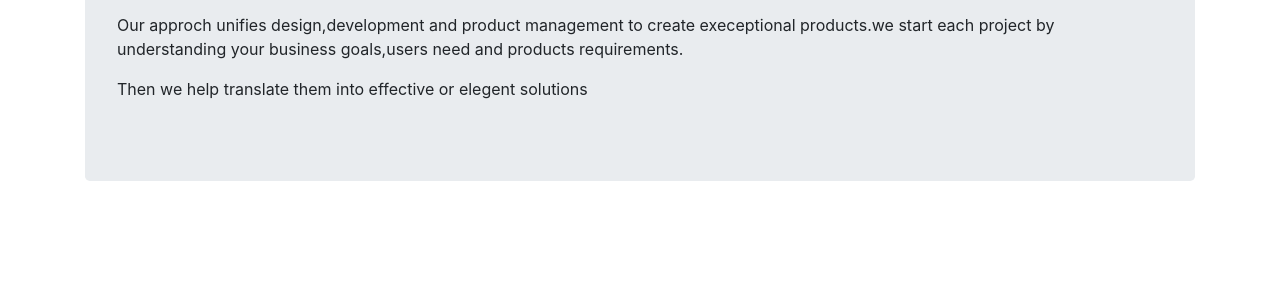
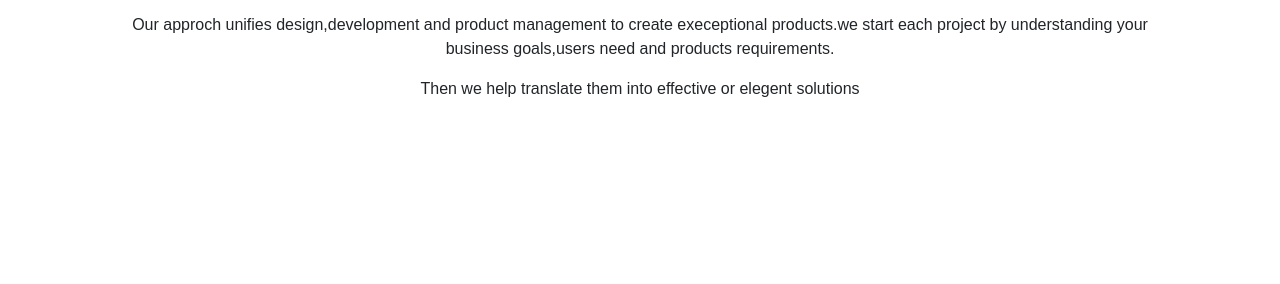
Before and after one commit to UMUTONIRitha/Delani-std-project, a plain HTML site: page index.html in a window 1280 px wide. Shown: the part 516-800 px from the top of the page. Drawn offline with nearby package versions, Linux system fonts and the light colour scheme.

Commit message:
add style for about section

```diff
--- a/style.css
+++ b/style.css
@@ -9,3 +9,10 @@
     padding: 25px;
    font-size: 30px;
 }
+#about{
+    text-align: center;
+    font-family: 'Abel', sans-serif;
+}
+.jumbotron{
+    background-color: transparent;
+}
```
